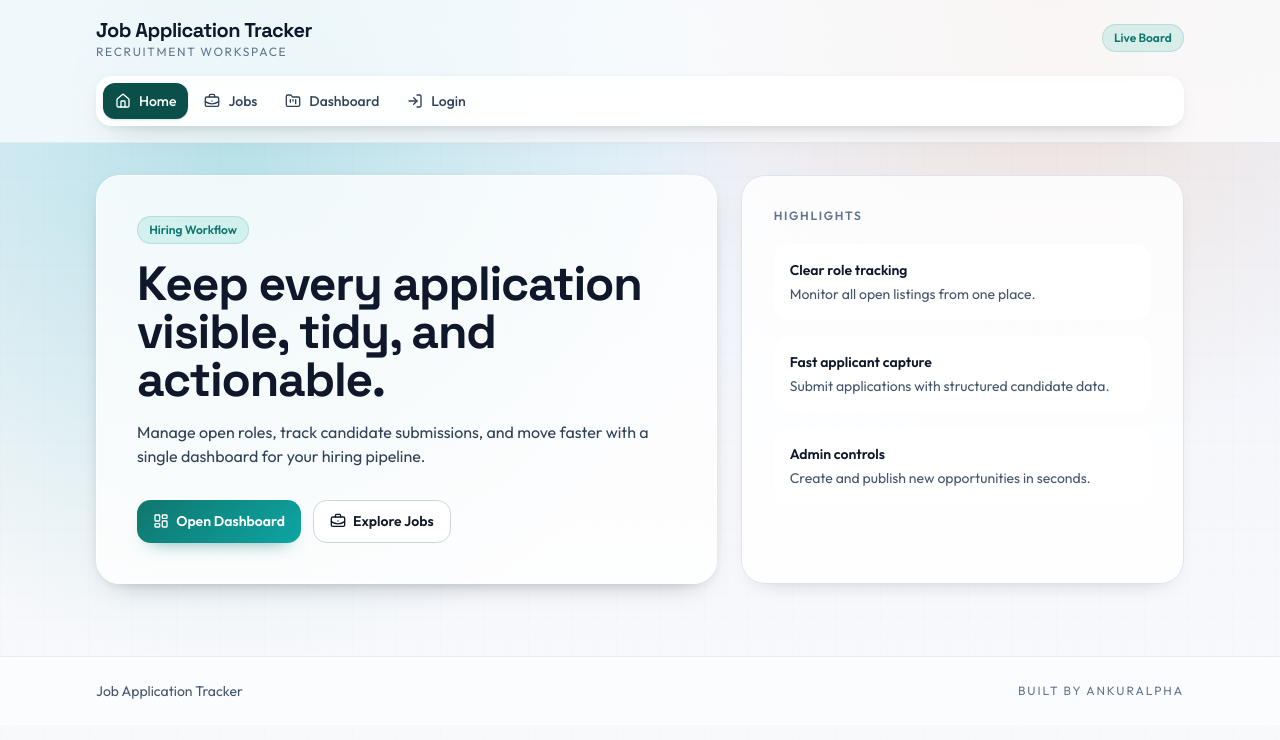
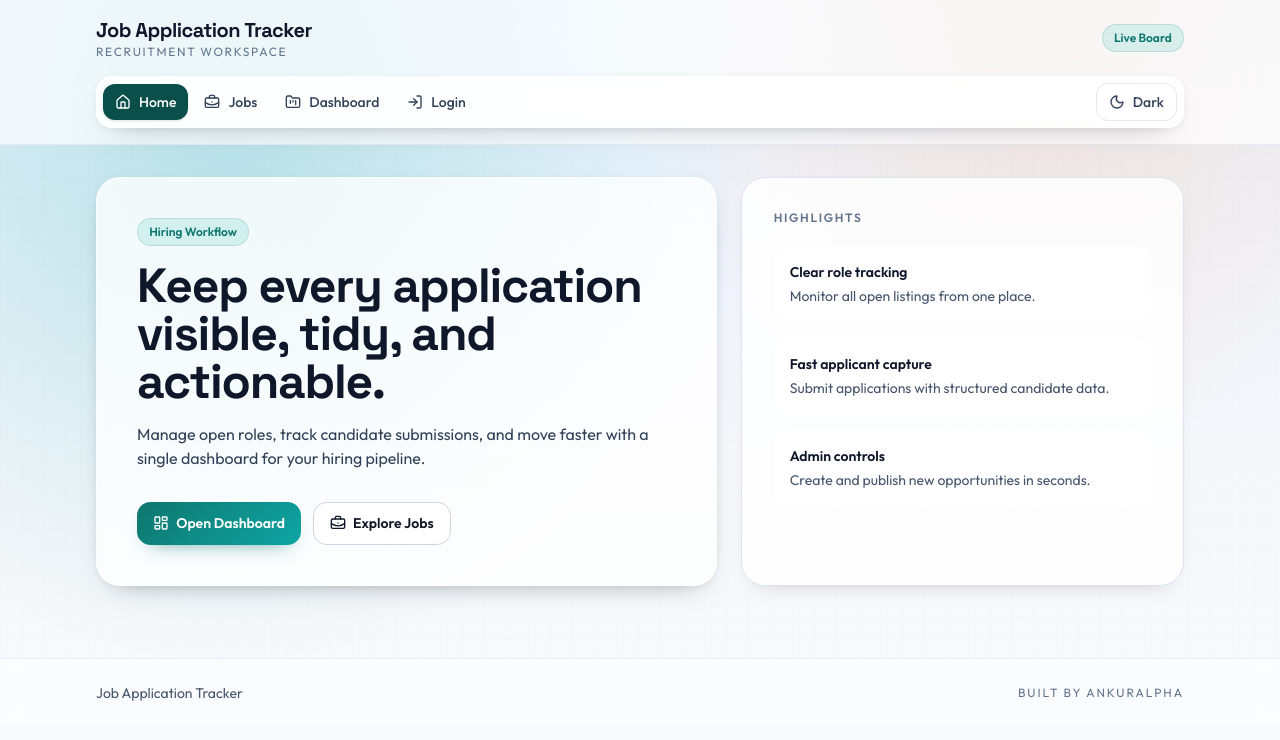
Before and after one commit to AnkurAlpha/Job-Application-Tracker, a React app in the folder frontend/: page / in a window 1280 px wide. Shown: the top 740 px of the page. Built offline with nearby package versions, Linux system fonts and the light colour scheme; the HTML template or start-up script is replaced by a standard one.

Commit message:
feat(frontend): add persistent dark and light theme toggle

```diff
--- a/frontend/src/components/Navbar.jsx
+++ b/frontend/src/components/Navbar.jsx
@@ -1,9 +1,11 @@
 import { NavLink } from "react-router-dom";
 import { useAuth } from "../auth/AuthContext";
-import { BriefcaseBusiness, FolderKanban, House, LogIn, LogOut, PlusCircle } from "lucide-react";
+import { BriefcaseBusiness, FolderKanban, House, LogIn, LogOut, Moon, PlusCircle, Sun } from "lucide-react";
+import { useTheme } from "../theme/useTheme.js";
 
 const Navbar = () => {
   const { isAdmin, isAuthenticated, logout } = useAuth();
+  const { isDark, toggleTheme } = useTheme();
 
   const linkClass = ({ isActive }) =>
     [
@@ -51,11 +53,21 @@ const Navbar = () => {
               Login
             </NavLink>
           ) : null}
+          <button
+            type="button"
+            onClick={toggleTheme}
+            className="ml-auto inline-flex items-center gap-2 rounded-xl border border-slate-200 bg-white px-3 py-2 text-sm font-medium text-slate-700 transition hover:border-slate-300 hover:bg-slate-50 hover:text-slate-900"
+            aria-label="Toggle color theme"
+            title={isDark ? "Switch to light mode" : "Switch to dark mode"}
+          >
+            {isDark ? <Sun size={16} /> : <Moon size={16} />}
+            {isDark ? "Light" : "Dark"}
+          </button>
           {isAuthenticated ? (
             <button
               type="button"
               onClick={logout}
-              className="ml-auto inline-flex items-center gap-2 rounded-xl border border-slate-200 bg-white px-3 py-2 text-sm font-medium text-slate-700 transition hover:border-slate-300 hover:bg-slate-50 hover:text-slate-900"
+              className="inline-flex items-center gap-2 rounded-xl border border-slate-200 bg-white px-3 py-2 text-sm font-medium text-slate-700 transition hover:border-slate-300 hover:bg-slate-50 hover:text-slate-900"
             >
               <LogOut size={16} />
               Logout
--- a/frontend/src/index.css
+++ b/frontend/src/index.css
@@ -12,6 +12,19 @@
   --brand: #0ea5a3;
   --brand-deep: #0f766e;
   --accent: #f97316;
+}
+
+:root.theme-dark {
+  --bg-0: #0b1220;
+  --bg-1: #111827;
+  --ink-900: #e2e8f0;
+  --ink-700: #cbd5e1;
+  --ink-500: #94a3b8;
+  --line: #334155;
+  --card: rgba(15, 23, 42, 0.72);
+  --brand: #2dd4bf;
+  --brand-deep: #14b8a6;
+  --accent: #fb923c;
 }
 
 * {
@@ -62,6 +75,11 @@ h6,
   opacity: 0.65;
 }
 
+:root.theme-dark .app-shell::before {
+  background-image: linear-gradient(rgba(241, 245, 249, 0.04) 1px, transparent 1px),
+    linear-gradient(90deg, rgba(241, 245, 249, 0.04) 1px, transparent 1px);
+}
+
 .glass-card {
   background: var(--card);
   border: 1px solid rgba(255, 255, 255, 0.66);
@@ -70,10 +88,21 @@ h6,
     0 2px 10px rgba(15, 23, 42, 0.06);
 }
 
+:root.theme-dark .glass-card {
+  border: 1px solid rgba(148, 163, 184, 0.22);
+  box-shadow: 0 14px 34px -20px rgba(2, 6, 23, 0.95),
+    0 3px 14px rgba(2, 6, 23, 0.45);
+}
+
 .soft-panel {
   border: 1px solid var(--line);
   background: rgba(255, 255, 255, 0.82);
   box-shadow: 0 10px 24px -18px rgba(15, 23, 42, 0.35);
+}
+
+:root.theme-dark .soft-panel {
+  background: rgba(15, 23, 42, 0.56);
+  border: 1px solid rgba(71, 85, 105, 0.7);
 }
 
 .btn {
@@ -116,6 +145,17 @@ h6,
   background: #fff;
 }
 
+:root.theme-dark .btn-secondary {
+  border-color: #475569;
+  background: rgba(15, 23, 42, 0.85);
+  color: #e2e8f0;
+}
+
+:root.theme-dark .btn-secondary:hover {
+  border-color: #64748b;
+  background: rgba(30, 41, 59, 0.9);
+}
+
 .badge {
   display: inline-flex;
   align-items: center;
@@ -129,6 +169,12 @@ h6,
   border: 1px solid rgba(15, 118, 110, 0.15);
 }
 
+:root.theme-dark .badge {
+  color: #99f6e4;
+  background: rgba(20, 184, 166, 0.2);
+  border-color: rgba(45, 212, 191, 0.4);
+}
+
 .field {
   width: 100%;
   border: 1px solid #d2dbe8;
@@ -139,6 +185,12 @@ h6,
   transition: border-color 0.2s ease, box-shadow 0.2s ease;
 }
 
+:root.theme-dark .field {
+  color: #e2e8f0;
+  background: rgba(15, 23, 42, 0.8);
+  border-color: #475569;
+}
+
 .field:hover {
   border-color: #a7b7ce;
 }
@@ -146,6 +198,48 @@ h6,
 .field:focus {
   border-color: var(--brand);
   box-shadow: 0 0 0 4px rgba(14, 165, 163, 0.12);
+}
+
+:root.theme-dark .text-slate-900 {
+  color: #e2e8f0 !important;
+}
+
+:root.theme-dark .text-slate-700 {
+  color: #cbd5e1 !important;
+}
+
+:root.theme-dark .text-slate-600,
+:root.theme-dark .text-slate-500 {
+  color: #94a3b8 !important;
+}
+
+:root.theme-dark .text-teal-700 {
+  color: #99f6e4 !important;
+}
+
+:root.theme-dark .text-teal-800,
+:root.theme-dark .text-teal-900 {
+  color: #5eead4 !important;
+}
+
+:root.theme-dark .border-slate-200,
+:root.theme-dark .border-slate-200\/70,
+:root.theme-dark .border-slate-200\/80 {
+  border-color: rgba(71, 85, 105, 0.8) !important;
+}
+
+:root.theme-dark .bg-white,
+:root.theme-dark .bg-white\/50,
+:root.theme-dark .bg-white\/70,
+:root.theme-dark .bg-white\/80,
+:root.theme-dark .bg-white\/85,
+:root.theme-dark .bg-white\/90 {
+  background-color: rgba(15, 23, 42, 0.7) !important;
+}
+
+:root.theme-dark .bg-slate-50,
+:root.theme-dark .bg-slate-100 {
+  background-color: rgba(30, 41, 59, 0.75) !important;
 }
 
 .fade-up {
--- a/frontend/src/main.jsx
+++ b/frontend/src/main.jsx
@@ -6,6 +6,9 @@ import App from './App.jsx'
 import './index.css'
 import "react-loading-skeleton/dist/skeleton.css";
 import { AuthProvider } from './auth/AuthContext.jsx'
+import { applyTheme, getInitialTheme } from "./theme/useTheme.js";
+
+applyTheme(getInitialTheme());
 
 ReactDOM.createRoot(document.getElementById("root")).render(
     <React.StrictMode>
--- /dev/null
+++ b/frontend/src/theme/useTheme.js
@@ -0,0 +1,41 @@
+import { useEffect, useMemo, useState } from "react";
+
+const THEME_STORAGE_KEY = "jobtracker_theme";
+
+export function getInitialTheme() {
+  if (typeof window === "undefined") return "light";
+
+  const saved = window.localStorage.getItem(THEME_STORAGE_KEY);
+  if (saved === "light" || saved === "dark") {
+    return saved;
+  }
+
+  return window.matchMedia("(prefers-color-scheme: dark)").matches ? "dark" : "light";
+}
+
+export function applyTheme(theme) {
+  if (typeof document === "undefined") return;
+  const root = document.documentElement;
+  root.classList.toggle("theme-dark", theme === "dark");
+  root.style.colorScheme = theme;
+}
+
+export function useTheme() {
+  const [theme, setTheme] = useState(() => getInitialTheme());
+
+  useEffect(() => {
+    applyTheme(theme);
+    window.localStorage.setItem(THEME_STORAGE_KEY, theme);
+  }, [theme]);
+
+  const value = useMemo(
+    () => ({
+      theme,
+      isDark: theme === "dark",
+      toggleTheme: () => setTheme((prev) => (prev === "dark" ? "light" : "dark")),
+    }),
+    [theme]
+  );
+
+  return value;
+}
```
